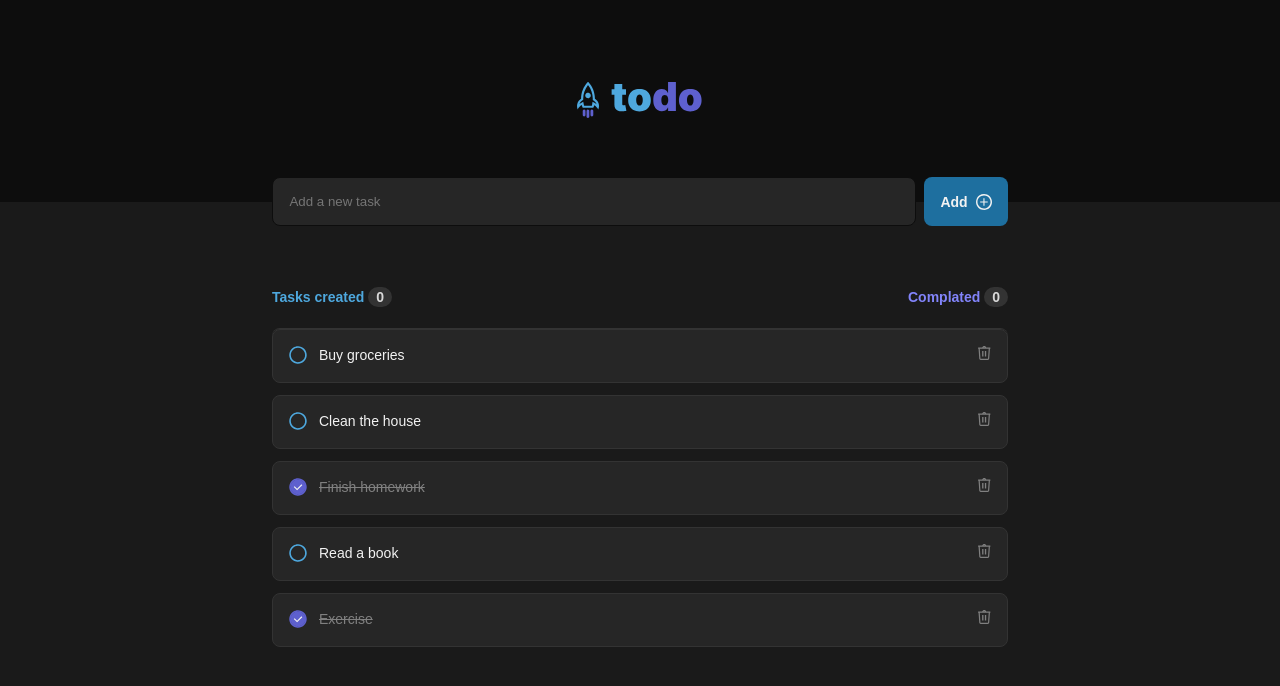
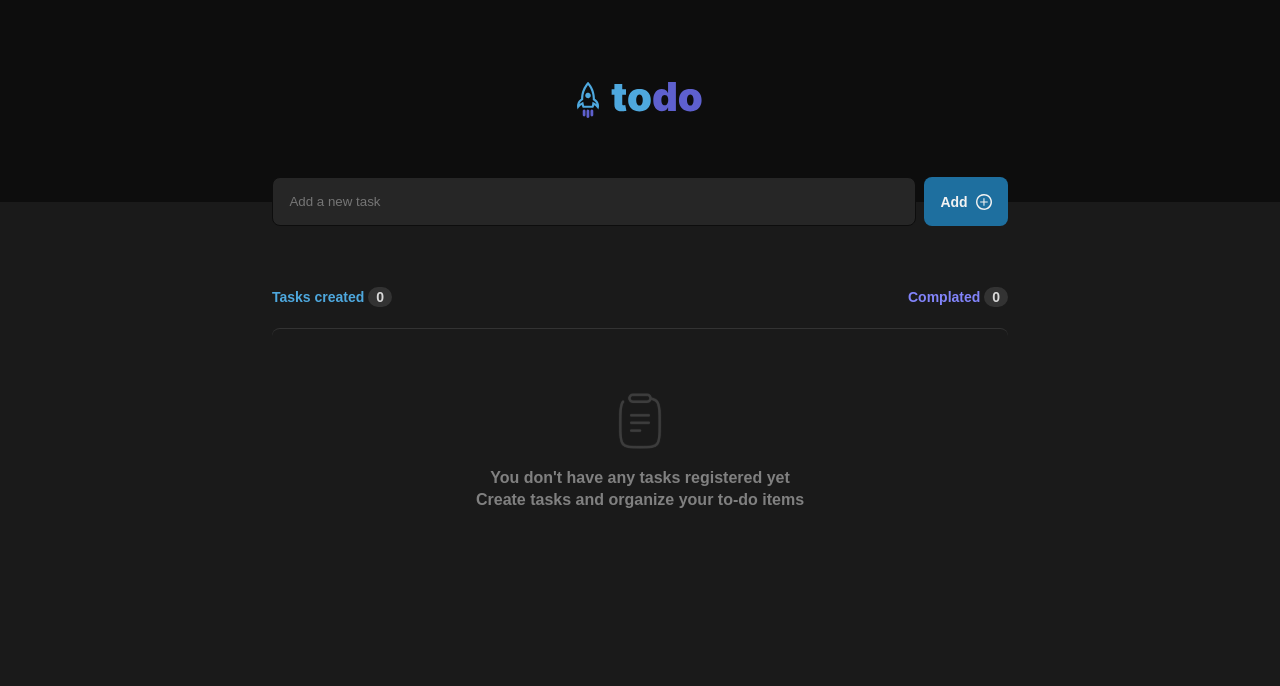
Before and after one commit to BTavkhelidze/re-toodo, a React (Vite) app: page / in a window 1280 px wide. Shown: the top 686 px of the page. Built offline with nearby package versions, Linux system fonts and the light colour scheme; data requests are answered from the project's data file; a web font is replaced by a local one.

Commit message:
feature addNewtask.jsx

```diff
--- a/data/db.json
+++ b/data/db.json
@@ -1,34 +1,3 @@
 {
-  "tasks": [
-    {
-      "id": 1,
-      "title": "Buy groceries",
-      "description": "Milk, Bread, Cheese, Eggs",
-      "completed": false
-    },
-    {
-      "id": 2,
-      "title": "Clean the house",
-      "description": "Vacuum, Dust, Mop",
-      "completed": false
-    },
-    {
-      "id": 3,
-      "title": "Finish homework",
-      "description": "Math exercises, Science project",
-      "completed": true
-    },
-    {
-      "id": 4,
-      "title": "Read a book",
-      "description": "Read 'To Kill a Mockingbird'",
-      "completed": false
-    },
-    {
-      "id": 5,
-      "title": "Exercise",
-      "description": "Run 5km, Do 30 push-ups",
-      "completed": true
-    }
-  ]
+  "tasks": []
 }
--- a/src/App.jsx
+++ b/src/App.jsx
@@ -8,6 +8,7 @@ import TaskMain from './components/TaskMain/TaskMain';
 
 function App() {
   const [tasks, setTasks] = useState([]);
+  const [addTodo, setaddTodo] = useState('');
 
   const getFetch = async () => {
     const url = 'http://localhost:3500/tasks';
@@ -15,6 +16,7 @@ function App() {
     setTasks(data);
   };
 
+  console.log(addTodo);
   const removeTask = async (id) => {
     const url = `http://localhost:3500/tasks/${id}`;
     const options = {
@@ -25,12 +27,65 @@ function App() {
     };
     const data = await apiRequest(url, options);
     if (data.error) {
-      console.error(data.error);
+      console.log(data.error);
     } else {
       setTasks((prev) => prev.filter((tasks) => tasks.id !== id));
     }
 
     // ?setTasks((prev) => prev.filter((tasks) => tasks.id !== id));
+  };
+
+  const newTodo = async () => {
+    if (addTodo.trim() === '') {
+      return; // Do nothing if input is empty
+    }
+    const url = `http://localhost:3500/tasks`;
+    const newPizza = {
+      title: addTodo,
+
+      completed: false,
+    };
+    const options = {
+      method: 'POST',
+      header: {
+        'Content-type': 'application/json',
+      },
+      body: JSON.stringify(newPizza),
+    };
+
+    const data = await apiRequest(url, options);
+
+    if (data.error) {
+      console.log(data.error);
+    } else {
+      setTasks((prev) => [...prev, data]);
+      setaddTodo('');
+    }
+  };
+
+  const toggleComplated = async (id) => {
+    const url = `http://localhost:3500/tasks/${id}`;
+    const option = {
+      method: 'POST',
+      header: {
+        'Content-type': 'application/json',
+      },
+      body: JSON.stringify({
+        // completed: !tasks.find((task) => task.id === id).completed,
+        completed: !tasks.completed,
+      }),
+    };
+
+    const data = await apiRequest(url, option);
+    if (data.error) {
+      console.log(data.error);
+    } else {
+      setTasks((prev) =>
+        prev.map((task) =>
+          task.id === id ? { ...task, completed: !task.completed } : task
+        )
+      );
+    }
   };
 
   useEffect(() => {
@@ -40,8 +95,18 @@ function App() {
   return (
     <>
       <Logo />
-      <AddTodoForm onSetTask={setTasks} tasks={tasks} />
-      <TaskMain onRemoveTask={removeTask} tasks={tasks} />
+      <AddTodoForm
+        onSetTask={setTasks}
+        tasks={tasks}
+        onSetaddTodo={setaddTodo}
+        addTodo={addTodo}
+        onNewTodoBtn={newTodo}
+      />
+      <TaskMain
+        onRemoveTask={removeTask}
+        tasks={tasks}
+        toggleComplated={toggleComplated}
+      />
     </>
   );
 }
--- a/src/components/AddButton/AddButton.jsx
+++ b/src/components/AddButton/AddButton.jsx
@@ -1,9 +1,15 @@
 import React from 'react';
 import style from './AddButton.module.scss';
 
-const AddButton = () => {
+const AddButton = ({ onNewTodoBtn, onSetaddTodo, addTodo }) => {
   return (
-    <button type='submit' className={style.container}>
+    <button
+      type='submit'
+      className={style.container}
+      onClick={() => {
+        onNewTodoBtn();
+      }}
+    >
       {' '}
       <span className={style.add}>Add</span>{' '}
       <svg
--- a/src/components/AddInput/AddInput.jsx
+++ b/src/components/AddInput/AddInput.jsx
@@ -1,14 +1,16 @@
 import React from 'react';
 import style from './AddInput.module.scss';
 
-const AddInput = () => {
+const AddInput = ({ onSetaddTodo, addTodo }) => {
   return (
     <label htmlFor='add-input' className={style.container}>
       <input
         id='add-input'
         className={style.input}
         type='text'
+        value={addTodo}
         placeholder='Add a new task'
+        onChange={(e) => onSetaddTodo(e.target.value)}
       />
     </label>
   );
--- a/src/components/AddInput/AddInput.module.css
+++ b/src/components/AddInput/AddInput.module.css
@@ -8,4 +8,5 @@
   background-color: rgb(38, 38, 38);
   border: 0.1rem solid rgb(13, 13, 13);
   border-radius: 0.8rem;
+  color: white;
 }/*# sourceMappingURL=AddInput.module.css.map */
--- a/src/components/AddInput/AddInput.module.scss
+++ b/src/components/AddInput/AddInput.module.scss
@@ -8,5 +8,6 @@
     background-color: rgba(38, 38, 38, 1);
     border: 0.1rem solid rgba(13, 13, 13, 1);
     border-radius: 0.8rem;
+    color: white;
   }
 }
--- a/src/components/AddTodo/AddTodoForm.jsx
+++ b/src/components/AddTodo/AddTodoForm.jsx
@@ -3,18 +3,21 @@ import AddInput from '../AddInput/AddInput';
 import AddButton from '../AddButton/AddButton';
 import style from './AddTodo.module.scss';
 
-const AddTodoForm = () => {
+const AddTodoForm = ({ onSetaddTodo, addTodo, onNewTodoBtn }) => {
   return (
     <form
       className={style.mainContainer}
       onSubmit={(e) => {
         e.preventDefault();
-        console.log(';hello');
       }}
     >
-      <AddInput />
+      <AddInput onSetaddTodo={onSetaddTodo} addTodo={addTodo} />
 
-      <AddButton />
+      <AddButton
+        onNewTodoBtn={onNewTodoBtn}
+        onSetaddTodo={onSetaddTodo}
+        addTodo={addTodo}
+      />
     </form>
   );
 };
--- a/src/components/TaskMain/TaskMain.jsx
+++ b/src/components/TaskMain/TaskMain.jsx
@@ -3,12 +3,16 @@ import style from './Taskmain.module.scss';
 import TaskMainHeader from '../TaskMainHeader/TaskMainHeader';
 import TodoTaskContent from '../TodoTaskContent/TodoTaskContent';
 
-const TaskMain = ({ onRemoveTask, tasks }) => {
+const TaskMain = ({ onRemoveTask, tasks, toggleComplated }) => {
   return (
     <div className={style.mainContaine}>
       <div className={style.mainContent}>
         <TaskMainHeader />
-        <TodoTaskContent onRemoveTask={onRemoveTask} tasks={tasks} />
+        <TodoTaskContent
+          onRemoveTask={onRemoveTask}
+          tasks={tasks}
+          toggleComplated={toggleComplated}
+        />
       </div>
     </div>
   );
--- a/src/components/Todo/Todo.jsx
+++ b/src/components/Todo/Todo.jsx
@@ -3,12 +3,16 @@ import style from './Todo.module.scss';
 import complated from '../../assets/complated.svg';
 import uncomplated from '../../assets/uncomplated.svg';
 import delate from '../../assets/delate.svg';
-const Todo = ({ children, task, onRemoveTask }) => {
+const Todo = ({ children, task, onRemoveTask, toggleComplated }) => {
   console.log(task);
 
   return (
     <div className={style.container}>
-      <div>
+      <div
+        onClick={() => {
+          toggleComplated(task.id);
+        }}
+      >
         {task.completed ? (
           <img src={complated} alt='' />
         ) : (
--- a/src/components/TodoTaskContent/TodoTaskContent.jsx
+++ b/src/components/TodoTaskContent/TodoTaskContent.jsx
@@ -4,13 +4,15 @@ import style from './TodoTask.module.scss';
 import EmptyTodo from '../emptyTodo/EmptyTodo';
 import Todos from '../Todos/Todos';
 
-const TodoTaskContent = ({ tasks, onRemoveTask }) => {
-  const task = true;
-
+const TodoTaskContent = ({ tasks, onRemoveTask, toggleComplated }) => {
   return (
     <div className={style.container}>
-      {task ? (
-        <Todos tasks={tasks} onRemoveTask={onRemoveTask} />
+      {tasks.length > 0 ? (
+        <Todos
+          tasks={tasks}
+          onRemoveTask={onRemoveTask}
+          toggleComplated={toggleComplated}
+        />
       ) : (
         <EmptyTodo />
       )}
--- a/src/components/Todos/Todos.jsx
+++ b/src/components/Todos/Todos.jsx
@@ -1,12 +1,16 @@
 import React from 'react';
 import Todo from '../Todo/Todo';
 import style from './Todos.module.scss';
-const Todos = ({ tasks, onRemoveTask }) => {
+const Todos = ({ tasks, onRemoveTask, toggleComplated }) => {
   return (
     <div className={style.container}>
       {tasks.map((task) => {
         return (
-          <Todo task={task} onRemoveTask={onRemoveTask}>
+          <Todo
+            task={task}
+            onRemoveTask={onRemoveTask}
+            toggleComplated={toggleComplated}
+          >
             <p className={task.completed ? style.uncomplated : ''}>
               {task.title}
             </p>
```
Also changed, not shown: 1 other file (tests, documents, lock files or other folders).
